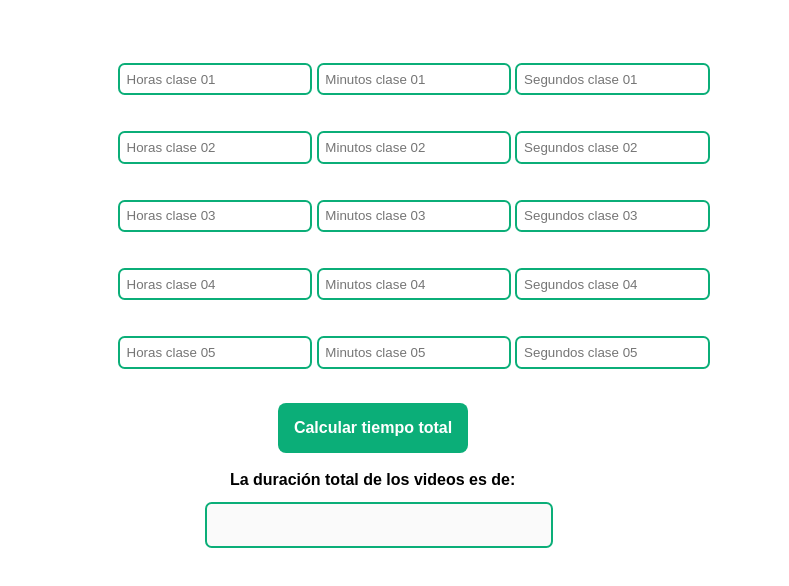
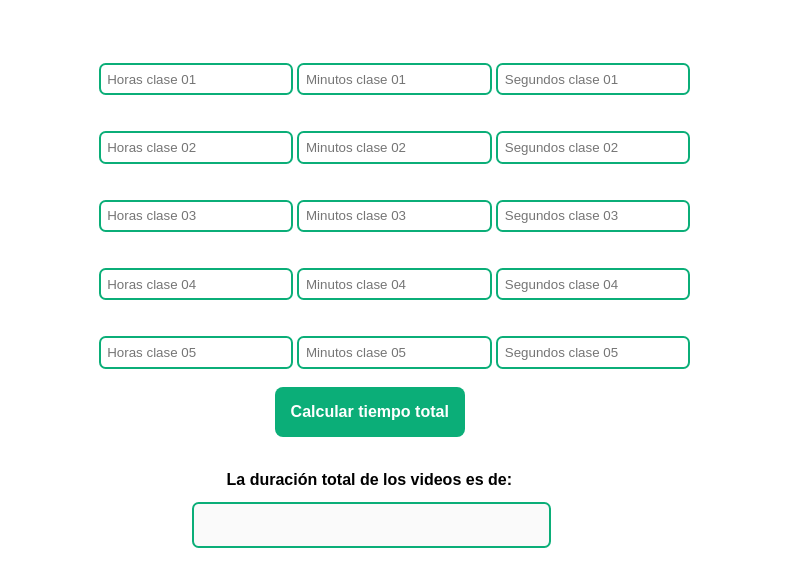
Before and after one commit to rocioizq/r-argentina-programa, a plain HTML site: page clase-5/Tarea-03/index.html in a window 1280 px wide. Shown: the part 102-688 px from the top of the page, without its empty margins (246-1035 px from the left). Drawn offline with Linux system fonts and the light colour scheme.

Commit message:
Update style.css

```diff
--- a/clase-5/Tarea-03/style.css
+++ b/clase-5/Tarea-03/style.css
@@ -21,8 +21,12 @@ h1 {
     align-items: center;
 }
 
+.input-group {
+    margin-bottom: 20px;
+}
+
 form {
-    margin-left: 9em;
+    margin-left: 8em;
 }
 
 input {
@@ -34,8 +38,8 @@ input {
 
 button {
     padding: 1em;
-    margin-top: 1em;
-    margin-left: 10em;
+    margin-bottom: 1em;
+    margin-left: 11em;
     background-color: rgb(11, 174, 120);
     border: none;
     color: white;
@@ -50,7 +54,7 @@ button:hover {
 }
 
 strong {
-    margin-left: 7em;
+    margin-left: 8em;
     text-align: center;
 }
 
@@ -59,5 +63,5 @@ strong {
     margin-top: 1em;
     padding: 1em;
     text-align: center;
-    margin-left: 6.5em;
+    margin-left: 7em;
 }
```
